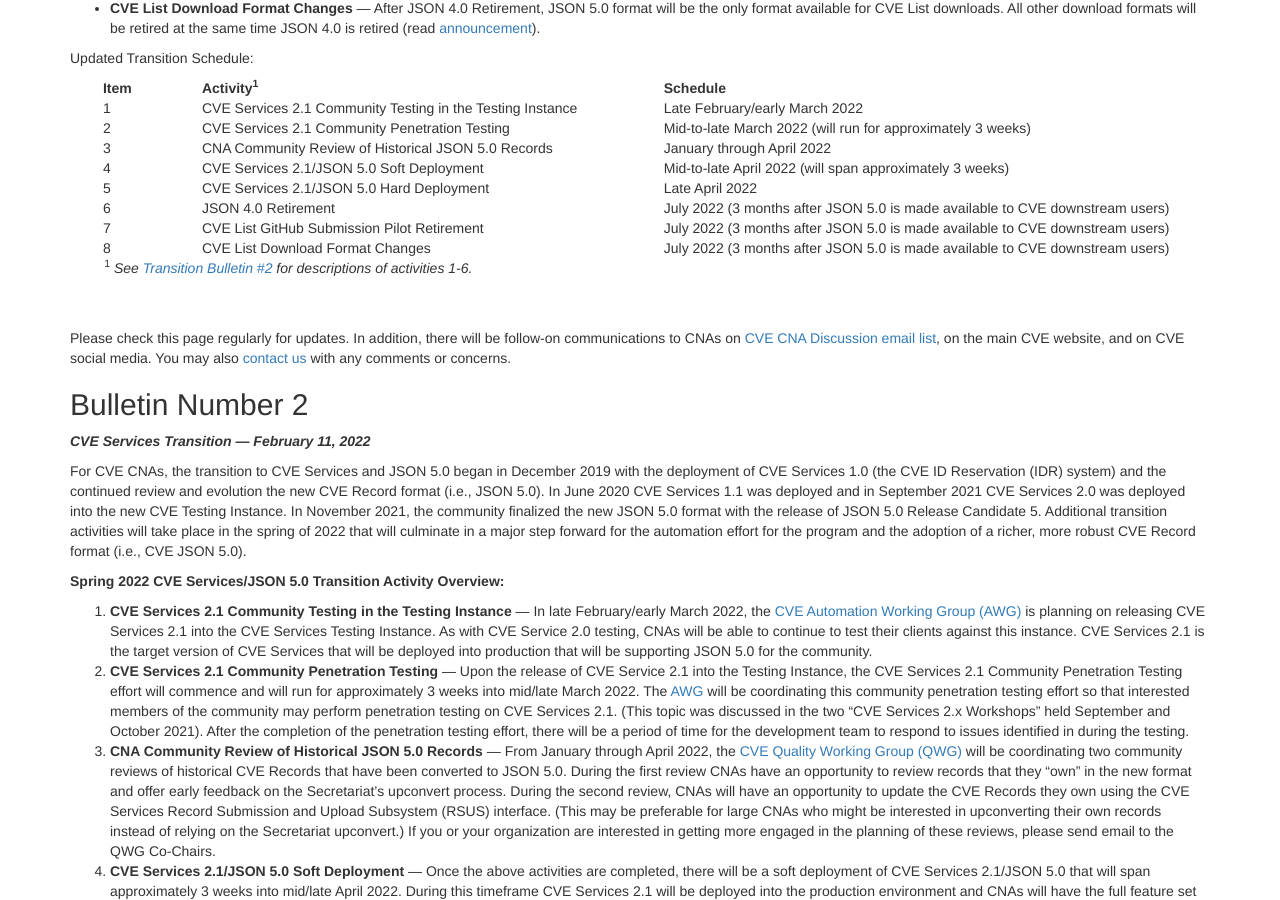
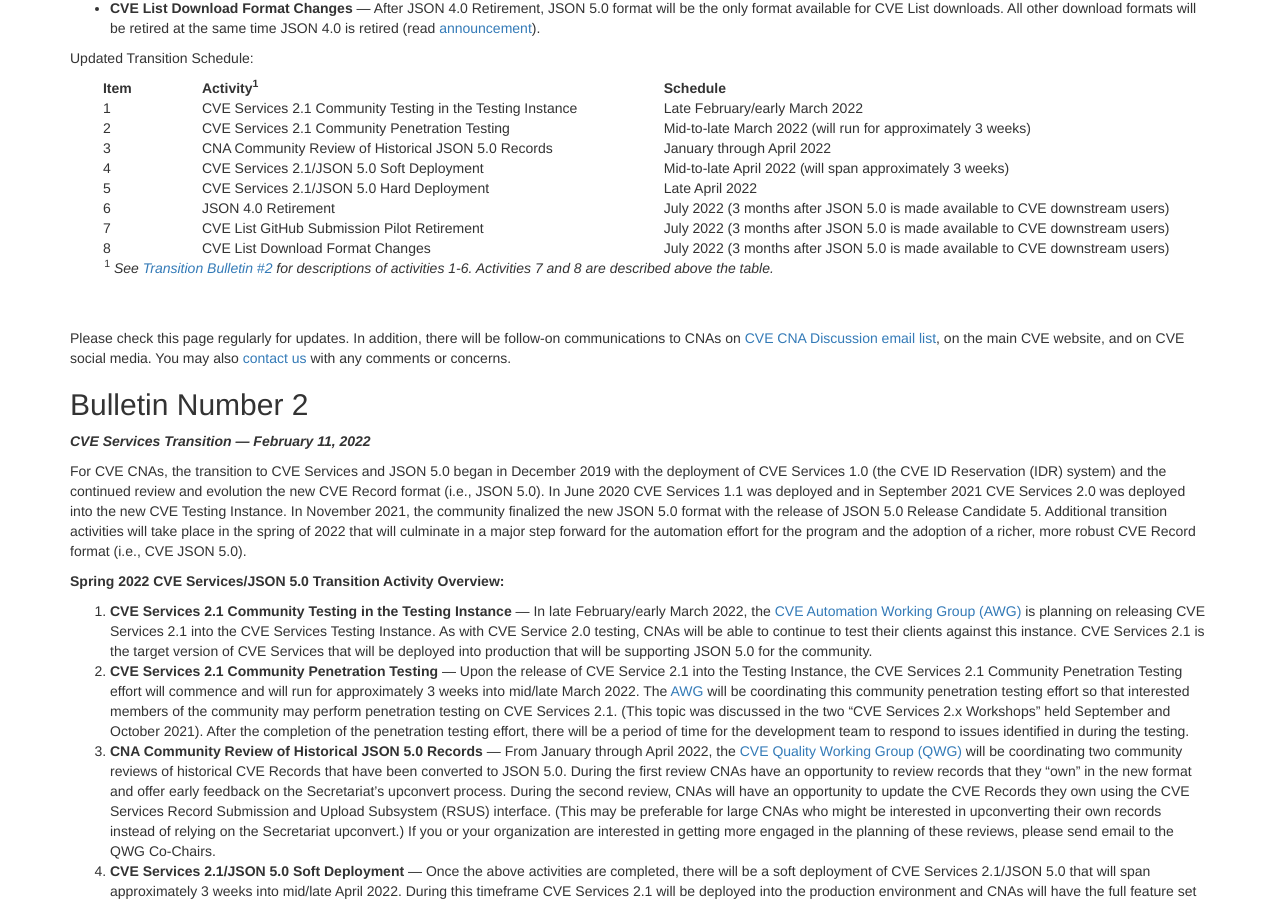
Before and after one commit to CVEProject/cveproject.github.io, a Jekyll site: the page built from automation-transition.md, in a window 1280 px wide and 900 px high, scrolled down 853 px. Built offline with Jekyll 4.4.1, drawn with Linux system fonts in a browser that asks for light colours; nearby versions of some CDN libraries.

Commit message:
Update automation-transition.md

```diff
--- a/automation-transition.md
+++ b/automation-transition.md
@@ -79,7 +79,7 @@ Updated Transition Schedule:
     </tr>
   </table>
 
-<sup style="padding-left:3%;">1</sup> *See [Transition Bulletin #2](https://cveproject.github.io/automation-transition#bulletin-number-2) for descriptions of activities 1-6.*
+<sup style="padding-left:3%;">1</sup> *See [Transition Bulletin #2](https://cveproject.github.io/automation-transition#bulletin-number-2) for descriptions of activities 1-6. Activities 7 and 8 are described above the table.*
 
 <br><br>
 Please check this page regularly for updates. In addition, there will be follow-on communications to CNAs on [CVE CNA Discussion email list](mailto:cve-cna-list@mitre.org), on the main CVE website, and on CVE social media. You may also [contact us](https://cveform.mitre.org/) with any comments or concerns.
```
